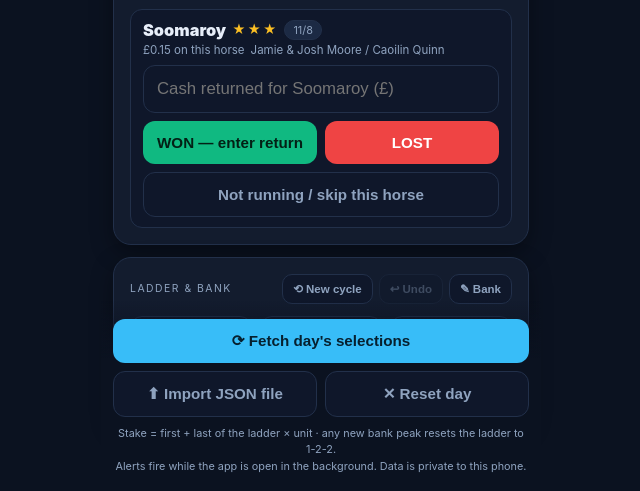
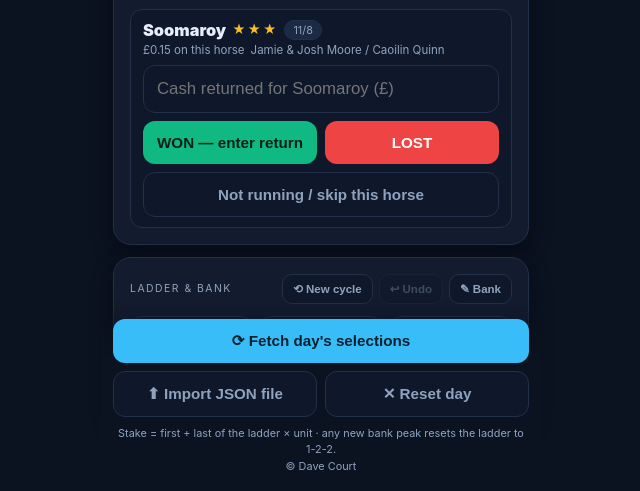
Before and after one commit to jobsaboba/jacobs-ladder, a plain HTML site: page index.html in a window 1280 px wide. Shown: the part 306-797 px from the top of the page, without its empty margins (319-959 px from the left). Drawn offline with Linux system fonts and the light colour scheme.

Commit message:
footer: alerts line removed — © Dave Court

```diff
--- a/index.html
+++ b/index.html
@@ -184,7 +184,7 @@
     <button class="btn ghost" onclick="resetDay()">✕ Reset day</button>
   </div>
   <div class="hint">Stake = first + last of the ladder &times; unit · any new bank peak resets the ladder to 1-2-2.<br>
-  Alerts fire while the app is open in the background. Data is private to this phone.</div>
+  © Dave Court</div>
 </footer>
 
 <div class="toast" id="toast"></div>
```
